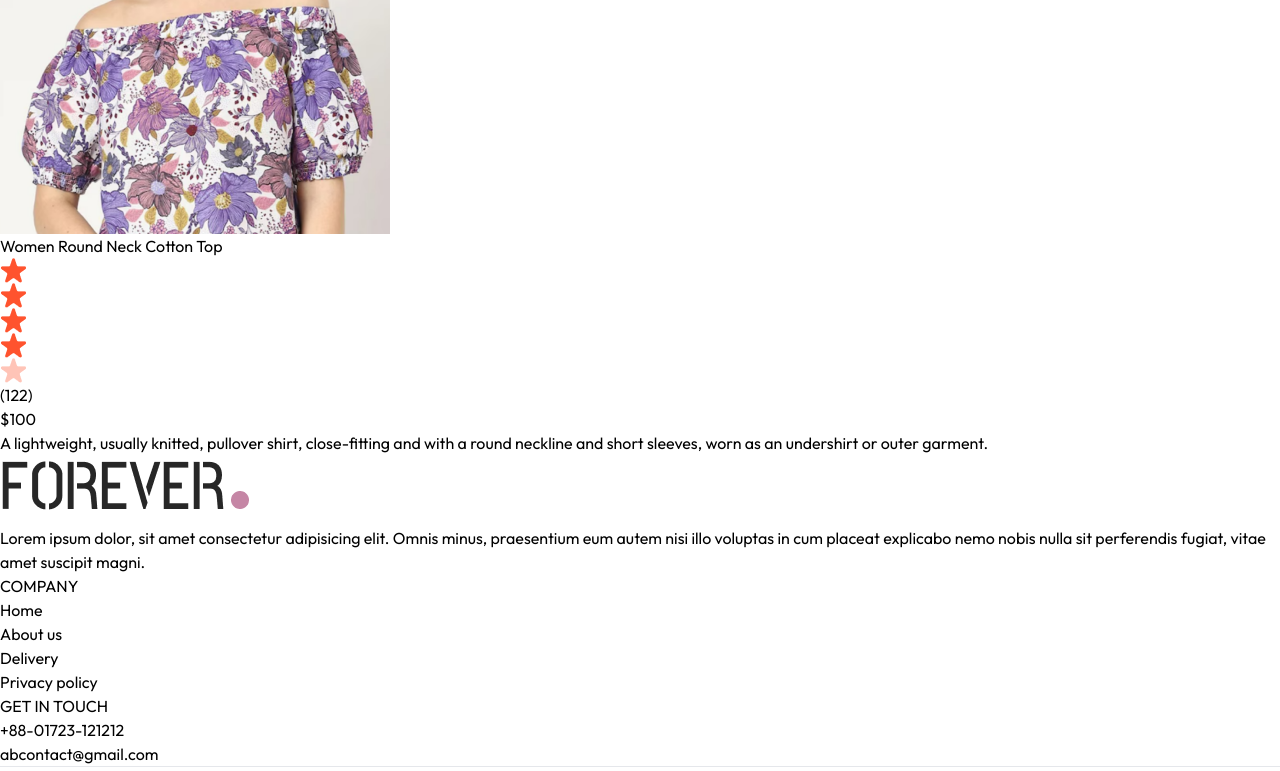
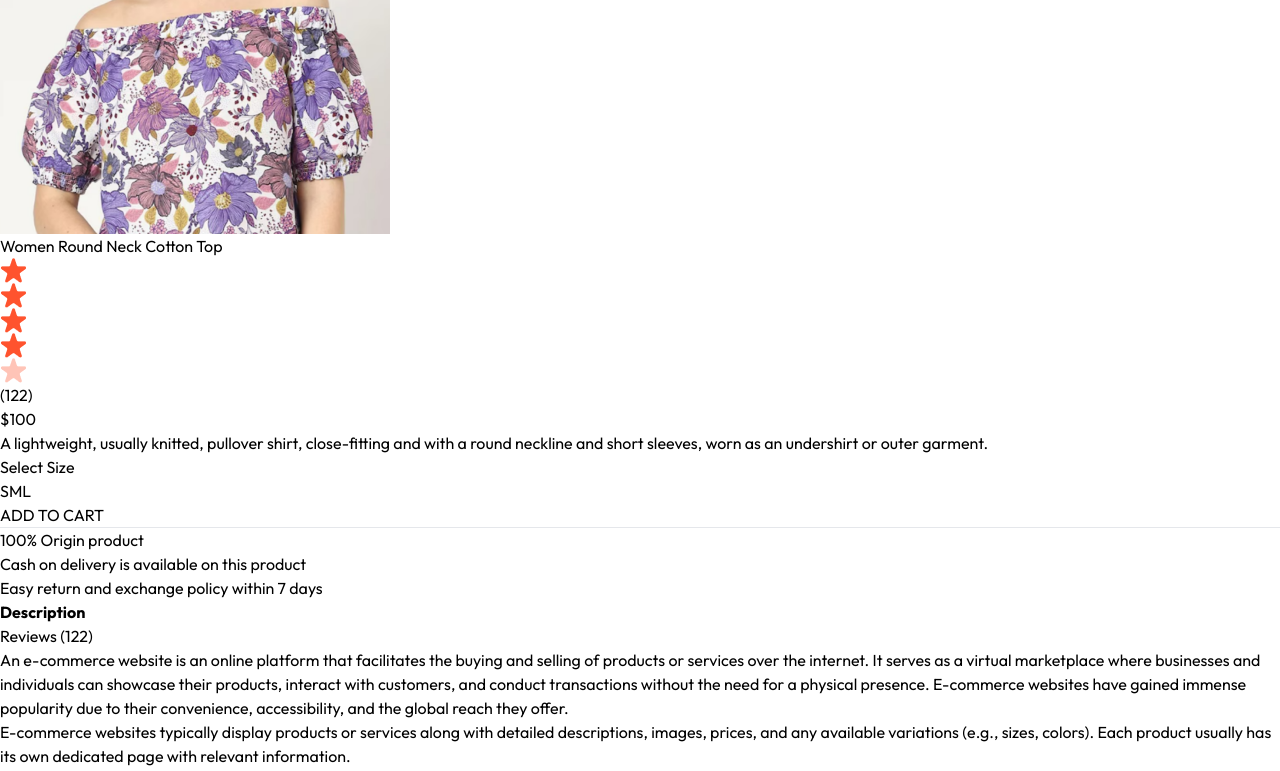
Before and after one commit to Md-LatifurRatul/e-commerce-clothing, a React (Vite) app: page /product/aaaaa in a window 1280 px wide. Shown: the part 1188-1959 px from the top of the page. Built offline with nearby package versions, Linux system fonts and the light colour scheme.

Commit message:
add product, related-product

```diff
--- /dev/null
+++ b/src/components/RelatedProducts.jsx
@@ -0,0 +1,46 @@
+import React, { useContext, useEffect, useState } from "react";
+import { ShopContext } from "../context/ShopContext";
+import Title from "./Title";
+import ProductItem from "./ProductItem";
+
+const RelatedProducts = ({ category, subCategory }) => {
+  const { products } = useContext(ShopContext);
+
+  const [related, setRelated] = useState([]);
+
+  useEffect(() => {
+    if (products.length > 0) {
+      let productsCopy = products.slice();
+
+      productsCopy = productsCopy.filter((item) => category === item.category);
+
+      productsCopy = productsCopy.filter(
+        (item) => subCategory === item.subCategory
+      );
+
+      setRelated(productsCopy.slice(0, 5));
+    }
+  }, [products]);
+
+  return (
+    <div className="my-24">
+      <div className="text-center text-3xl py-2">
+        <Title text1={"RELATED"} text2={"PRODUCTS"} />
+      </div>
+
+      <div className="grid grid-cols-2 sm:grid-cols-3 mg:grid-cols-4 lg:grid-cols-5 gap-4 gap-y-6">
+        {related.map((item, index) => (
+          <ProductItem
+            key={index}
+            id={item._id}
+            name={item.name}
+            price={item.price}
+            image={item.image}
+          />
+        ))}
+      </div>
+    </div>
+  );
+};
+
+export default RelatedProducts;
--- a/src/pages/Product.jsx
+++ b/src/pages/Product.jsx
@@ -2,6 +2,7 @@ import React, { useContext, useEffect, useState } from "react";
 import { useParams } from "react-router-dom";
 import { ShopContext } from "../context/ShopContext";
 import { assets } from "../assets/assets";
+import RelatedProducts from "../components/RelatedProducts";
 
 const Product = () => {
   const { productId } = useParams();
@@ -10,6 +11,8 @@ const Product = () => {
 
   const [productData, setProductData] = useState(false);
   const [image, setImage] = useState("");
+
+  const [size, setSize] = useState("");
 
   const fetchProductData = async () => {
     products.map((item) => {
@@ -33,27 +36,33 @@ const Product = () => {
       <div className="flex gap-12 sm:gap-12 flex-col sm:flex-row">
         {/* Product Images */}
 
-        <div className="flex-1 flex-col-reverse gap-3 sm:flex-row">
-          <div className="flex sm:flex-col overflow-x-auto sm:overflow-y-scroll justify-between sm:justify-normal sm:w-[18.7%] w-full">
+        <div className="flex gap-12 sm:gap-12 flex-col sm:flex-row">
+          <div className="flex flex-col gap-3 w-[20%]">
+            {/* Side Images */}
+            <div className="flex sm:flex-col overflow-x-auto sm:overflow-y-scroll justify-between sm:justify-start">
               {productData.image.map((item, index) => (
                 <img
+                  key={index}
                   onClick={() => setImage(item)}
                   src={item}
-                key={index}
-                className=" w-[24%] sm:w-full sm:mb-3 flex-shrink-0 cursor-pointer"
-                alt="img"
+                  className="w-20 h-20 mb-3 sm:w-full sm:mb-3 flex-shrink-0 cursor-pointer border-2 border-gray-300 hover:border-blue-500"
+                  alt={`Thumbnail ${index}`}
                 />
               ))}
             </div>
+          </div>
 
-          <div className="w-full sm:w-[80%]">
-            <img className="w-full h-auto" src={image} alt="image" />
-          </div>
+          {/* Selected Image */}
+          <div className="w-[60%]">
+            <img
+              src={image}
+              alt="Selected Product"
+              className="w-full h-auto object-cover rounded-lg border-2 border-gray-300"
+            />
           </div>
 
           {/* Product Information */}
-
-        <div className="flex-1">
+          <div className="w-[20%]">
             <h1 className="font-medium text-2xl mt-2">{productData.name}</h1>
 
             <div className="flex items-center gap-1 mt-2">
@@ -73,8 +82,75 @@ const Product = () => {
             <p className="mt-5 text-gray-500 md:w-4/5">
               {productData.description}
             </p>
+
+            <div className="flex flex-col gap-4 my-8">
+              <p>Select Size</p>
+
+              <div className="flex gap-2">
+                {productData.sizes.map((item, index) => {
+                  return (
+                    <button
+                      onClick={() => setSize(item)}
+                      className={`border py-2 px-4 bg-gray-100 ${
+                        item == size ? "border-orange-500" : ""
+                      }`}
+                      key={index}
+                    >
+                      {item}
+                    </button>
+                  );
+                })}
               </div>
             </div>
+
+            <button className="bg-black text-white px-8 py-3 text-sm active:bg-gray-700">
+              ADD TO CART
+            </button>
+            <hr className="mt-8 sm:w-4/5" />
+
+            <div className="text-sm text-gray-500 mt-5 flex flex-col gap-1">
+              <p>100% Origin product</p>
+              <p>Cash on delivery is available on this product</p>
+              <p>Easy return and exchange policy within 7 days </p>
+            </div>
+          </div>
+        </div>
+      </div>
+
+      {/* Description and Review Section */}
+
+      <div className="mt-20">
+        <div className="flex">
+          <b className="border px-5 py-3 text-sm">Description</b>
+          <p className="border px-5 py-3 text-sm">Reviews (122)</p>
+        </div>
+
+        <div className="flex flex-col gap-4 border px-6 py-6 text-sm text-gray-500">
+          <p>
+            An e-commerce website is an online platform that facilitates the
+            buying and selling of products or services over the internet. It
+            serves as a virtual marketplace where businesses and individuals can
+            showcase their products, interact with customers, and conduct
+            transactions without the need for a physical presence. E-commerce
+            websites have gained immense popularity due to their convenience,
+            accessibility, and the global reach they offer.
+          </p>
+
+          <p>
+            E-commerce websites typically display products or services along
+            with detailed descriptions, images, prices, and any available
+            variations (e.g., sizes, colors). Each product usually has its own
+            dedicated page with relevant information.
+          </p>
+        </div>
+      </div>
+
+      {/* Display Related Products */}
+
+      <RelatedProducts
+        category={productData.category}
+        subCategory={productData.subCategory}
+      />
     </div>
   ) : (
     <div className="opacity-0"></div>
@@ -82,3 +158,5 @@ const Product = () => {
 };
 
 export default Product;
+
+//3 hour 14
```
Lines whose indentation alone changed are shown as unchanged.
